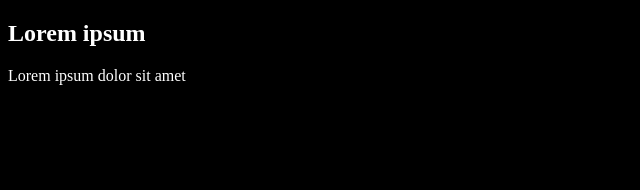
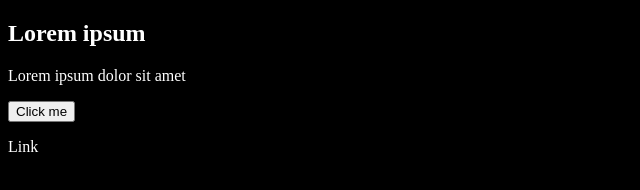
Before and after one commit to bestGaming1320/bestGaming1320.github.io, a plain HTML site: page index.html in a window 1280 px wide. Shown: the whole page, without its empty margins (0-640 px from the left). Drawn offline with Linux system fonts and the light colour scheme.

Commit message:
Update index.html

```diff
--- a/index.html
+++ b/index.html
@@ -11,5 +11,8 @@ color: white ;}
 <body>
 <h2>Lorem ipsum</h2>
 <p>Lorem ipsum dolor sit amet</p>
+<button type="button"
+onclick=alert("Lorem ipsum")>Click me</button>
+<p><a herf="https://minecraft.net">Link</a></p>
 </body>
 </html>
```
